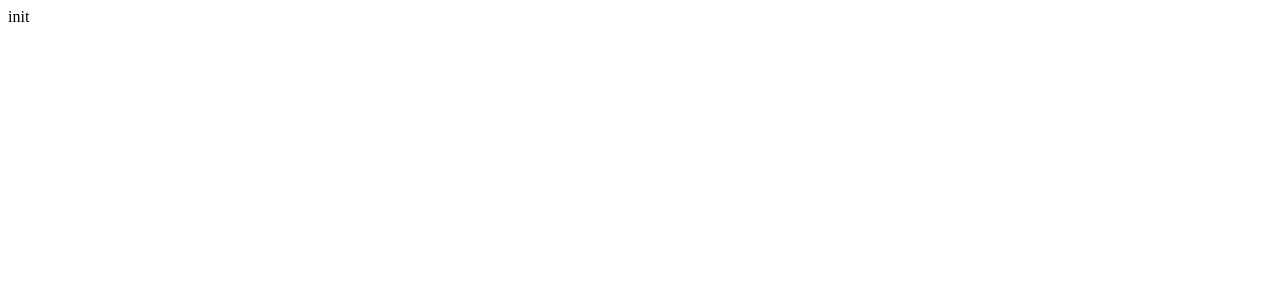
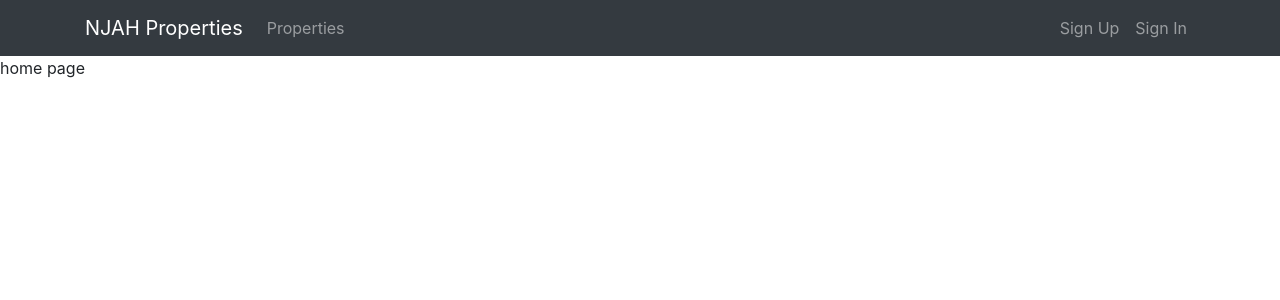
Before and after one commit to nbuikema/njah-properties, a React (Create React App) app in the folder client/: page / in a window 1280 px wide. Shown: the top 300 px of the page. Built offline with nearby package versions, Linux system fonts and the light colour scheme.

Commit message:
added bootstrap and navbar

```diff
--- a/client/package.json
+++ b/client/package.json
@@ -5,6 +5,8 @@
   "dependencies": {
     "react": "^16.10.2",
     "react-dom": "^16.10.2",
+    "react-router": "^5.1.2",
+    "react-router-dom": "^5.1.2",
     "react-scripts": "3.2.0"
   },
   "scripts": {
--- a/client/public/index.html
+++ b/client/public/index.html
@@ -4,10 +4,15 @@
     <meta charset="utf-8" />
     <link rel="icon" href="%PUBLIC_URL%/favicon.ico" />
     <meta name="viewport" content="width=device-width, initial-scale=1" />
+    <link rel="stylesheet" href="https://stackpath.bootstrapcdn.com/bootstrap/4.3.1/css/bootstrap.min.css" integrity="sha384-ggOyR0iXCbMQv3Xipma34MD+dH/1fQ784/j6cY/iJTQUOhcWr7x9JvoRxT2MZw1T" crossorigin="anonymous" />
+    <link rel="stylesheet" href="/main.css">
     <title>React App</title>
   </head>
   <body>
     <noscript>You need to enable JavaScript to run this app.</noscript>
     <div id="root"></div>
+    <script src="https://code.jquery.com/jquery-3.3.1.slim.min.js" integrity="sha384-q8i/X+965DzO0rT7abK41JStQIAqVgRVzpbzo5smXKp4YfRvH+8abtTE1Pi6jizo" crossorigin="anonymous"></script>
+    <script src="https://cdnjs.cloudflare.com/ajax/libs/popper.js/1.14.7/umd/popper.min.js" integrity="sha384-UO2eT0CpHqdSJQ6hJty5KVphtPhzWj9WO1clHTMGa3JDZwrnQq4sF86dIHNDz0W1" crossorigin="anonymous"></script>
+    <script src="https://stackpath.bootstrapcdn.com/bootstrap/4.3.1/js/bootstrap.min.js" integrity="sha384-JjSmVgyd0p3pXB1rRibZUAYoIIy6OrQ6VrjIEaFf/nJGzIxFDsf4x0xIM+B07jRM" crossorigin="anonymous"></script>
   </body>
 </html>
--- a/client/src/App.js
+++ b/client/src/App.js
@@ -1,11 +1,20 @@
 import React from 'react';
+import {BrowserRouter, Switch, Route} from 'react-router-dom';
+
+import Navbar from './components/Navbar';
+import Home from './components/Home';
 
 const App = () => {
     return (
         <div>
-            init
+            <BrowserRouter>
+                <Navbar />
+                <Switch>
+                    <Route path='/' exact component={Home} />
+                </Switch>
+            </BrowserRouter>
         </div>
     );
-}
+};
 
 export default App;
--- /dev/null
+++ b/client/src/components/Home.js
@@ -0,0 +1,9 @@
+import React from 'react';
+
+const Home = () => (
+    <div>
+        home page
+    </div>
+);
+
+export default Home;
--- /dev/null
+++ b/client/src/components/Navbar.js
@@ -0,0 +1,51 @@
+import React from 'react';
+import {Link, withRouter} from 'react-router-dom';
+
+const isActive = (history, path) => {
+    if(history.location.pathname === path) {
+        return {borderBottom: '2px solid #FFFFFF'};
+    }
+}
+
+const Navbar = ({history}) => (
+    <div className='sticky-top'>
+        <nav className='navbar navbar-expand-lg navbar-dark bg-dark'>
+            <div className='container'>
+                <ul className='navbar-nav mr-auto mt-lg-0'>
+                    <li className='nav-item' data-toggle='collapse' data-target='.navbar-collapse.show'>
+                        <Link className='navbar-brand' to='/'>
+                            NJAH Properties
+                        </Link>
+                    </li>
+                </ul>
+                <button className='navbar-toggler custom-toggler' type='button' data-toggle='collapse' data-target='#navbarToggler' aria-controls='navbarToggler' aria-expanded='false' aria-label='Toggle Navigation'>
+                    <span className='navbar-toggler-icon'></span>
+                </button>
+                <div className='collapse navbar-collapse' id='navbarToggler'>
+                    <ul className='navbar-nav mr-auto mt-2 mt-lg-0'>
+                        <li className='nav-item' data-toggle='collapse' data-target='.navbar-collapse.show'>
+                            <Link className='nav-link' to='/properties' style={isActive(history, '/products')}>
+                                Properties
+                            </Link>
+                        </li>
+                    </ul>
+                    <div className='dropdown-divider'></div>
+                    <ul className='navbar-nav ml-auto mt-2 mt-lg-0'>
+                        <li className='nav-item' data-toggle='collapse' data-target='.navbar-collapse.show'>
+                            <Link className='nav-link' to='/signup' style={isActive(history, '/signup')}>
+                                Sign Up
+                            </Link>
+                        </li>
+                        <li className='nav-item' data-toggle='collapse' data-target='.navbar-collapse.show'>
+                            <Link className='nav-link' to='/signin' style={isActive(history, '/signin')}>
+                                Sign In
+                            </Link>
+                        </li>
+                    </ul>
+                </div>
+            </div>
+        </nav>
+    </div>
+);
+
+export default withRouter(Navbar);
```
Also changed, not shown: client/public/main.css (added), 1 other file (tests, documents, lock files or other folders).
